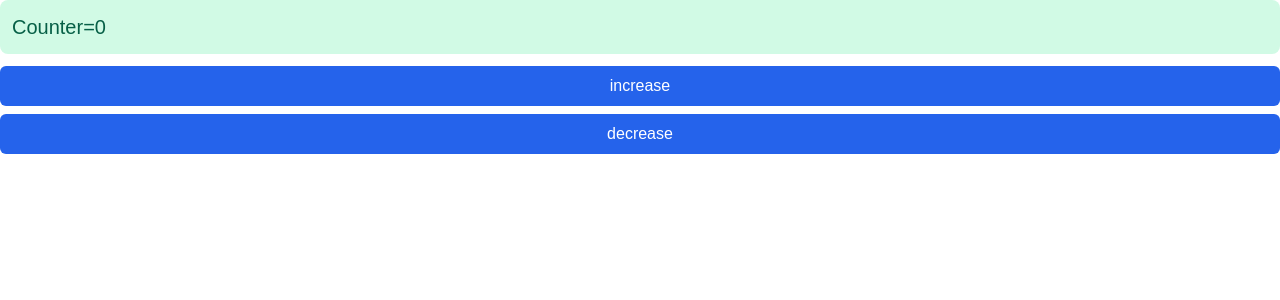
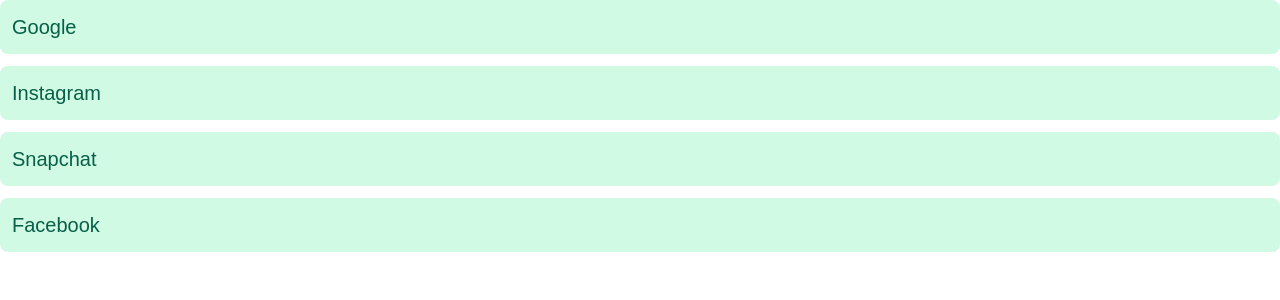
Before and after one commit to kashishdubey11092005-droid/React, a React (Vite) app in the folder my-app/: page / in a window 1280 px wide. Shown: the top 300 px of the page. Built offline with nearby package versions, Linux system fonts and the light colour scheme.

Commit message:
using Map function

```diff
--- a/my-app/src/App.jsx
+++ b/my-app/src/App.jsx
@@ -77,6 +77,7 @@
    import Items from "./component/Items";
     import Event from "./component/Event";
     import UseState from "./component/UseState";
+    import Map from "./Map";
 const App = () => {
    const obj = {
     ram : '4gb',
@@ -86,7 +87,7 @@
 
     return (
       <div>
-      <UseState/>
+      <Map/>
        </div>
    )
   }
--- /dev/null
+++ b/my-app/src/Map.jsx
@@ -0,0 +1,15 @@
+import React from 'react';
+const Map = () => {
+    const data = ["Google","Instagram","Snapchat","Facebook"];
+    return(
+        <div>
+            { data.map (( element,index) => (
+                <div key={index}>
+                    <h1> {element} </h1>
+                    </div>
+              ) )}
+              </div>
+
+    )
+}
+export default Map;
```
